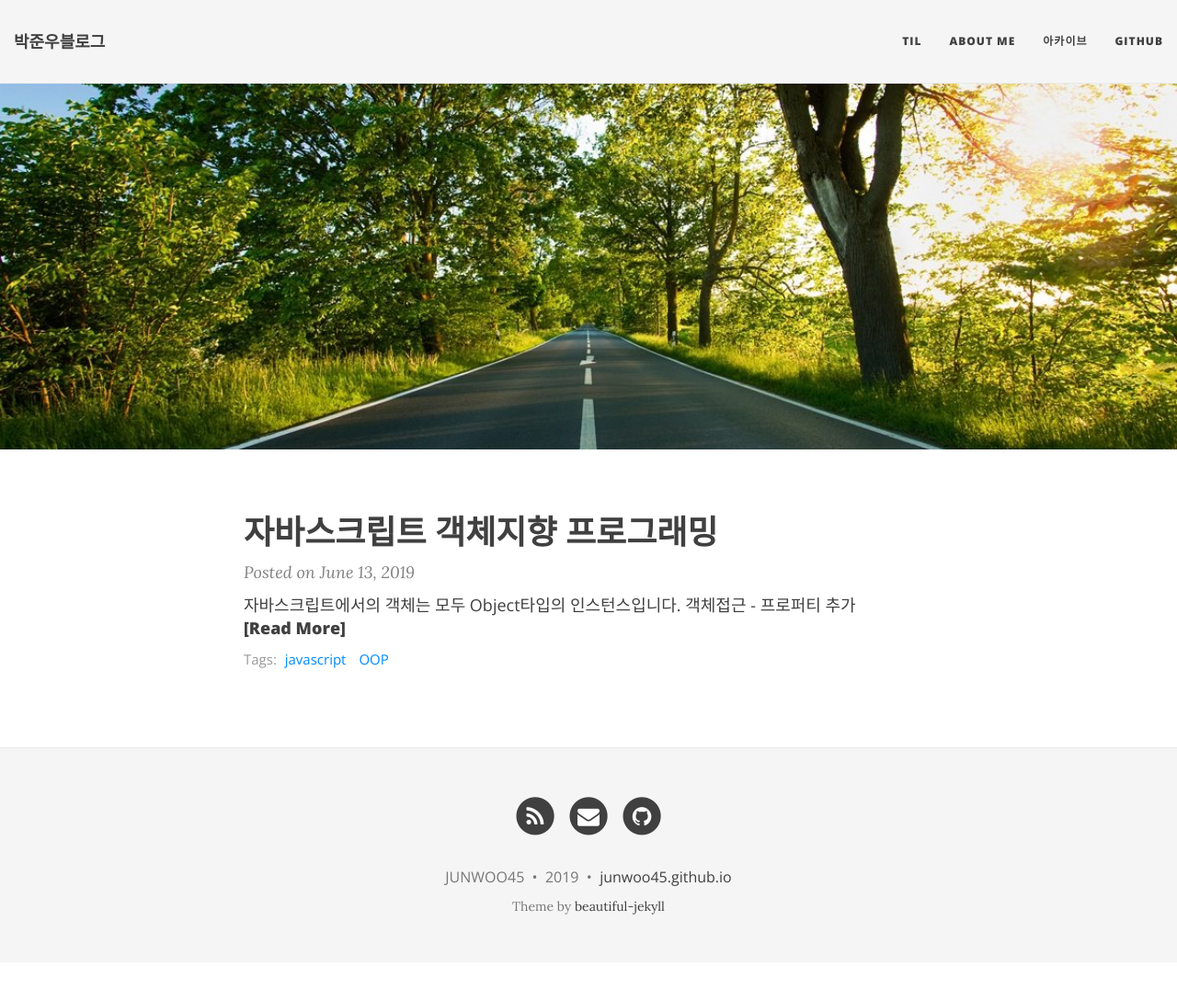
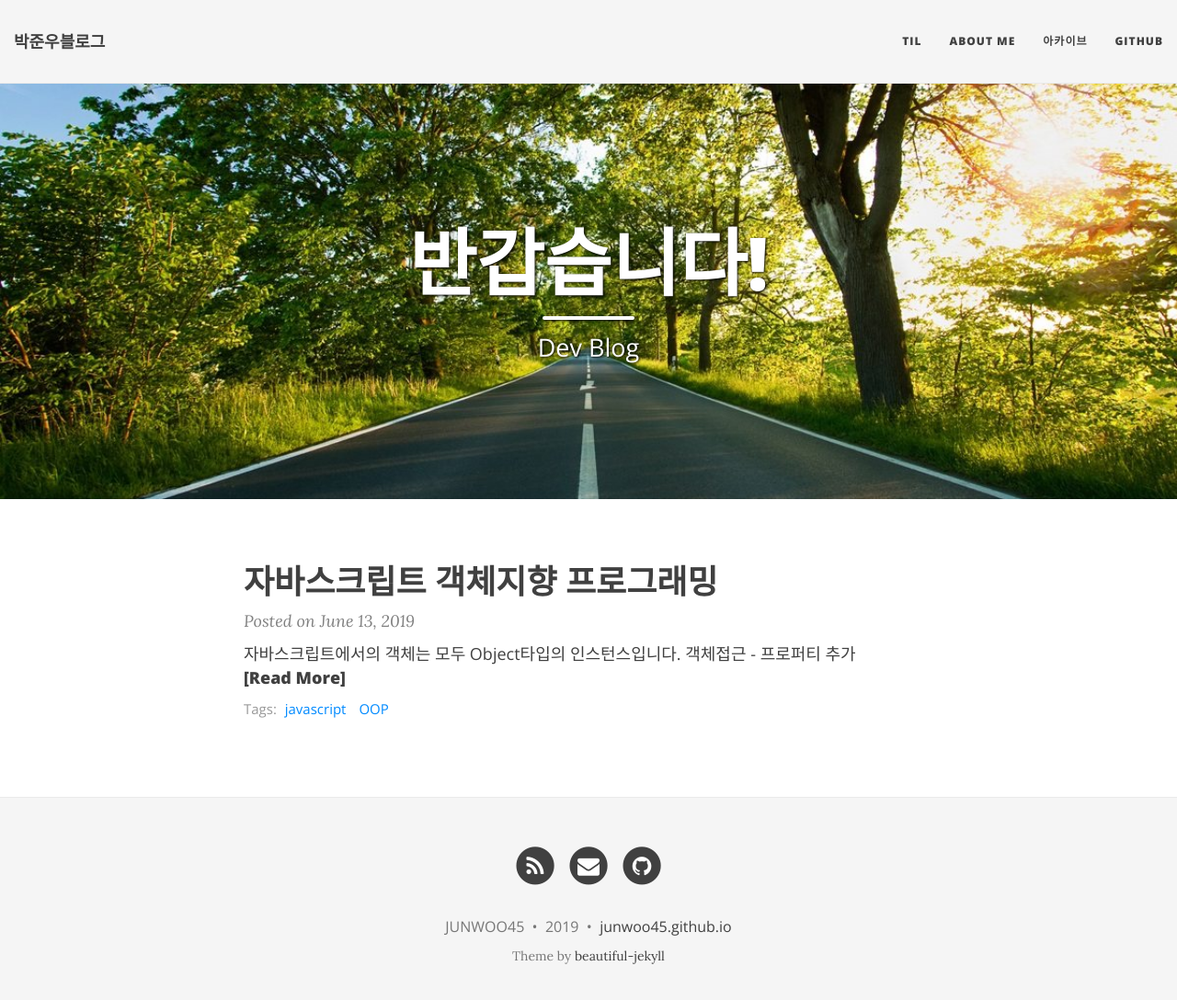
Before and after one commit to JUNWOO45/junwoo45.github.io.archived, a Jekyll site: the page built from index.html, in a window 1280 px wide and 1101 px high. Shown: the top 1088 px of the window at 92% size. Built offline with Jekyll 4.4.1, drawn with Linux system fonts in a browser that asks for light colours; nearby versions of some CDN libraries; the list of posts is cut into pages by our own code.

Commit message:
title 추가

```diff
--- a/index.html
+++ b/index.html
@@ -1,7 +1,7 @@
 ---
 layout: page
-<!-- title: 박준우 블로그 -->
-<!-- subtitle: This is where I will tell my friends way too much about me -->
+title: 반갑습니다!
+subtitle: Dev Blog
 use-site-title: true
 bigimg: /img/path.jpg
 ---
```
